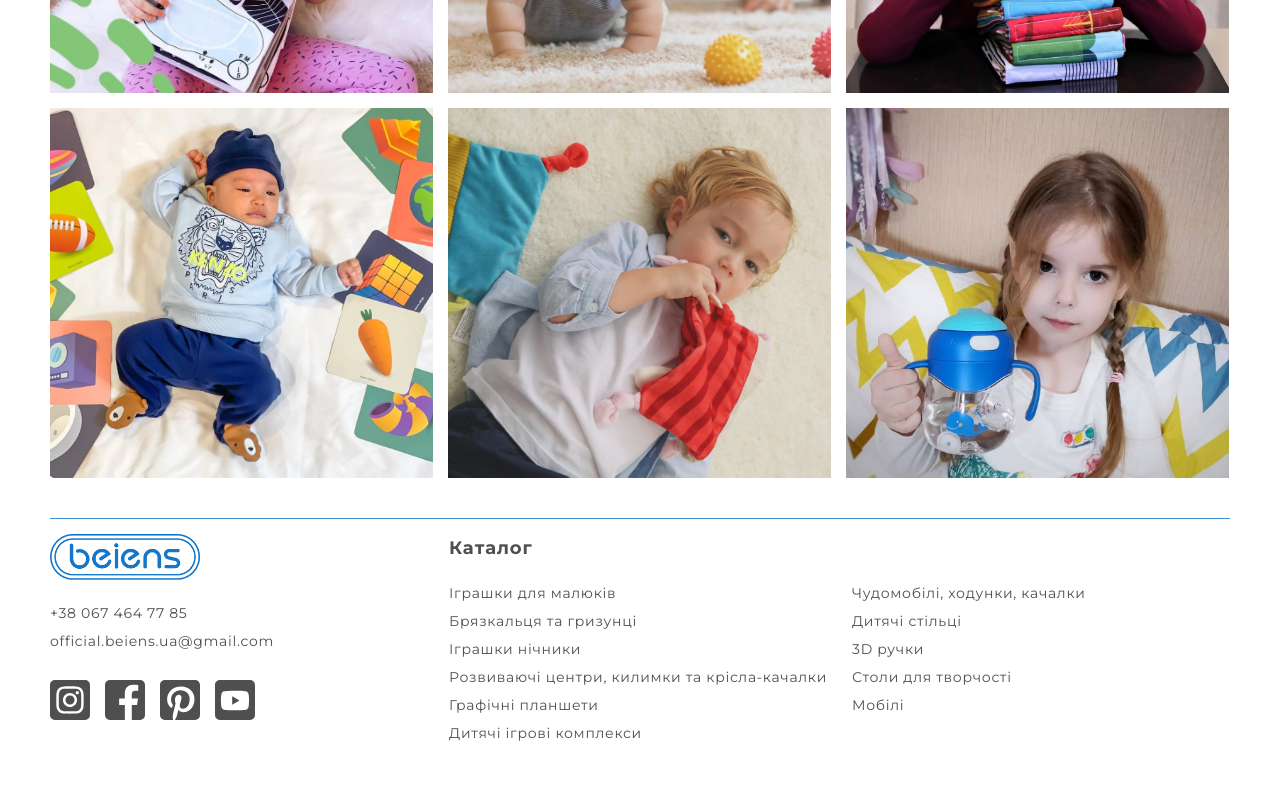
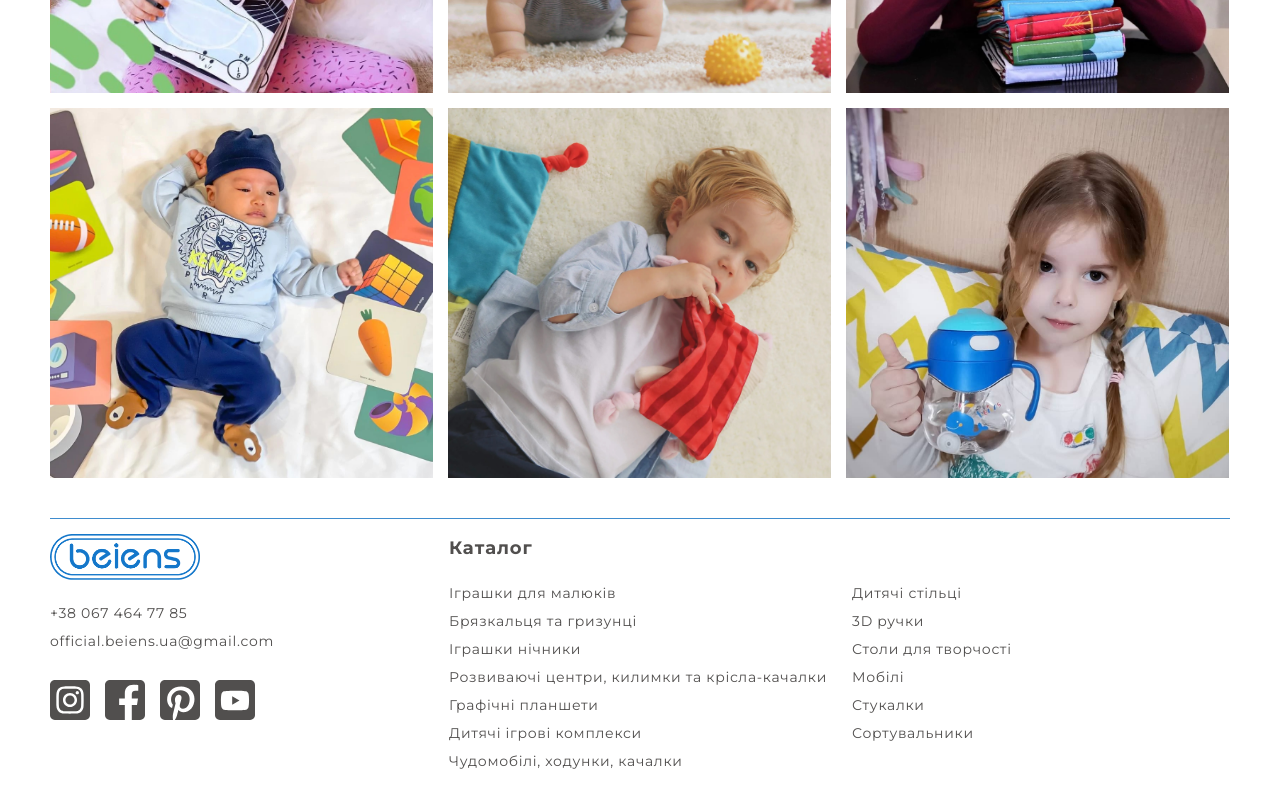
Before and after one commit to AndreyMandybura/beiens-project, a Next.js app: page / in a window 1280 px wide. Shown: the part 3013-3813 px from the top of the page. Before the commit the page ends 3787 px from the top, so only its background shows below. Built offline with nearby package versions, Linux system fonts and the light colour scheme.

Commit message:
Добавлены новые категории в Footer

```diff
--- a/components/Footer/Footer.js
+++ b/components/Footer/Footer.js
@@ -145,6 +145,20 @@ export function Footer() {
                                 </a>
                             </Link>
                         </li>
+                        <li className={s.catalogItem}>
+                            <Link href={'/category/1012'}>
+                                <a className={s.activeLink}>
+                                    <span>Стукалки</span>
+                                </a>
+                            </Link>
+                        </li>
+                        <li className={s.catalogItem}>
+                            <Link href={'/category/1013'}>
+                                <a className={s.activeLink}>
+                                    <span>Сортувальники</span>
+                                </a>
+                            </Link>
+                        </li>
                     </ul>
                 </div>
             </footer>
```
